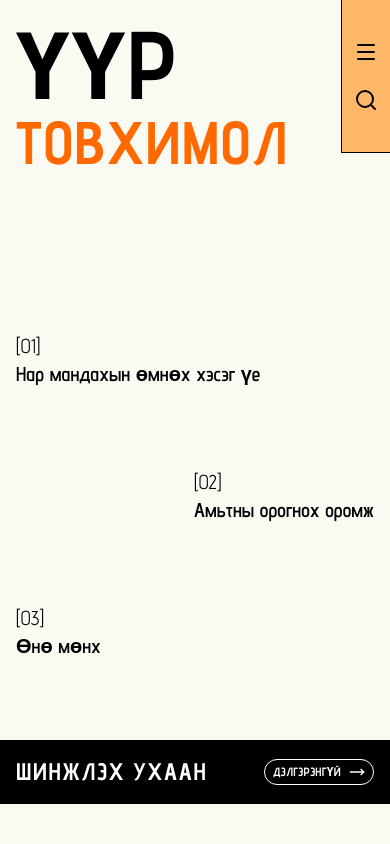
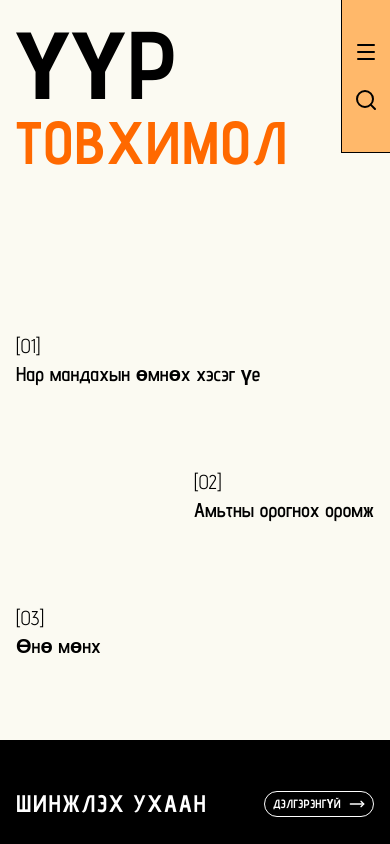
Before and after one commit to egoloprum/uur-new, a Next.js app: page / in a window 390 px wide. Shown: the top 844 px of the page. Built offline with nearby package versions, Linux system fonts and the light colour scheme.

Commit message:
fix: description padding

```diff
--- a/src/widgets/landing/Description.tsx
+++ b/src/widgets/landing/Description.tsx
@@ -72,7 +72,7 @@ export const DescriptionSection = () => {
   return (
     <div ref={sectionRef} className="relative w-full overflow-hidden bg-black">
       <ul ref={listRef} className="flex gap-16 font-advent-pro font-bold tracking-widest">
-        <li className="p-4 md:p-8 lg:p-12 xl:p-16 min-w-screen flex justify-between items-center gap-8">
+        <li className="px-4 md:px-8 lg:px-12 xl:px-16 py-12 lg:py-16 min-w-screen flex justify-between items-center gap-8">
           <span className="text-2xl sm:text-5xl md:text-6xl lg:text-8xl whitespace-nowrap uppercase">
             Шинжлэх ухаан
           </span>
@@ -84,7 +84,7 @@ export const DescriptionSection = () => {
             <MoveRight className="w-4 h-4 md:w-6 md:h-6" />
           </Button>
         </li>
-        <li className="p-4 md:p-8 lg:p-12 xl:p-16 min-w-screen flex justify-between items-center gap-8">
+        <li className="px-4 md:px-8 lg:px-12 xl:px-16 py-12 lg:py-16 min-w-screen flex justify-between items-center gap-8">
           <span className="text-2xl sm:text-5xl md:text-6xl lg:text-8xl whitespace-nowrap uppercase">
             Технологи
           </span>
@@ -93,7 +93,7 @@ export const DescriptionSection = () => {
             <MoveRight className="w-4 h-4 md:w-6 md:h-6" />
           </Button>
         </li>
-        <li className="p-4 md:p-8 lg:p-12 xl:p-16 min-w-screen flex justify-between items-center gap-8">
+        <li className="px-4 md:px-8 lg:px-12 xl:px-16 py-12 lg:py-16 min-w-screen flex justify-between items-center gap-8">
           <span className="text-2xl sm:text-5xl md:text-6xl lg:text-8xl whitespace-nowrap uppercase">
             Урлаг
           </span>
```
